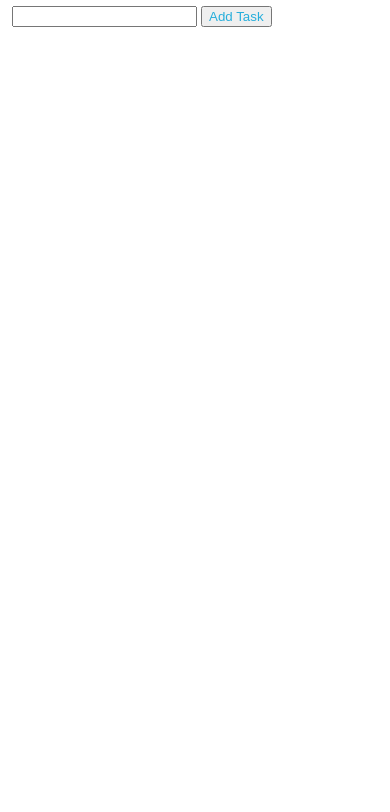
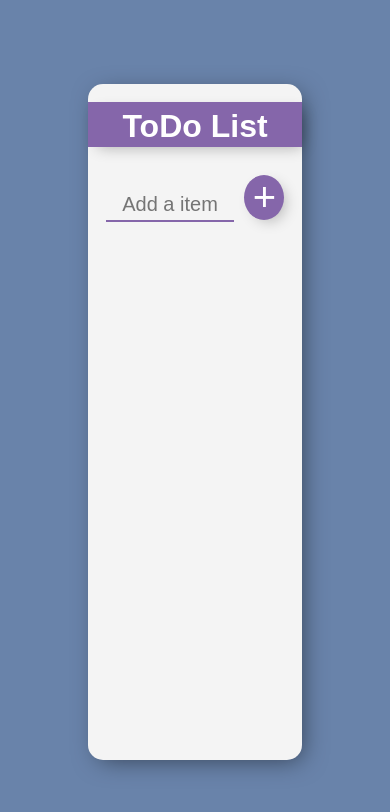
Before and after one commit to javeed-ahamed-khan/React-Assignment-5---Todo-List-React, a React app: page / in a window 390 px wide. Shown: the top 812 px of the page. Built offline with nearby package versions, Linux system fonts and the light colour scheme.

Commit message:
copied code provided by mentor to pass test cases

```diff
--- a/package.json
+++ b/package.json
@@ -12,9 +12,11 @@
   "author": "",
   "license": "ISC",
   "dependencies": {
+    "bootstrap": "^4.6.0",
     "css-loader": "^4.3.0",
     "jest-junit": "^11.1.0",
     "react": "^16.13.1",
+    "react-bootstrap": "^1.5.2",
     "react-dom": "^16.13.1",
     "style-loader": "^1.2.1",
     "webpack-cli": "^3.3.12"
--- a/src/components/AddTodo.js
+++ /dev/null
@@ -1,18 +0,0 @@
-import React from "react";
-
-const AddTodo = ({ insertTask }) => {
-  let val = "";
-  const storeVal = (e) => {
-    val = e.target.value;
-  };
-  return (
-    <div>
-      <input id="task" onChange={storeVal}></input>
-      <button id="btn" onClick={() => insertTask(val)}>
-        Add Task
-      </button>
-    </div>
-  );
-};
-
-export default AddTodo;
--- a/src/components/App.js
+++ b/src/components/App.js
@@ -1,73 +1,106 @@
-import React, { useState, useRef } from "react";
+import React, { useState, useRef, useEffect } from "react";
+import TodoList from "./TodoList";
 import "./../styles/App.css";
-import AddTodo from "./AddTodo";
-import TodoList from "./TodoList";
 
 function App() {
-  const [todos, setTodos] = useState([]);
+  const [inputList, setInputList] = useState("");
+  const [saveInputList, setSaveInputList] = useState("");
+  const [editIndex, setEditIndex] = useState(-1);
+  const [stopFirstTime, setStopFirstTime] = useState(false);
+  const [items, setItems] = useState([]);
+  const inputRef = useRef(null);
+  const editRef = useRef(null);
 
-  const get_id = () => {
-    let new_id = 0;
-    todos.forEach((e) => {
-      if (e.todo_id > new_id) {
-        new_id = e.todo_id;
-      }
-    });
-    new_id++;
-    return new_id;
+  useEffect(() => {
+    inputRef.current.focus();
+  }, [items]);
+
+  useEffect(() => {
+    if (stopFirstTime) editRef.current.focus();
+    else setStopFirstTime(true);
+  }, [saveInputList]);
+
+  const inputEvents = (event) => {
+    setInputList(event.target.value);
   };
 
-  const insertTask = (val) => {
-    if (val) {
-      const temp = {
-        todo_id: get_id(),
-        todo_val: val,
-        is_editing: false,
+  const editSaveList = (event) => {
+    setSaveInputList(event.target.value);
+  };
+
+  const addItem = () => {
+    if (inputList !== "") {
+      const newTodoObj = {
+        value: inputList,
+        isEditing: false,
       };
-      const newTodo = [...todos, temp];
-      setTodos(newTodo);
-      document.getElementById("task").value = "";
+      setItems((oldItems) => [...oldItems, newTodoObj]);
+      setInputList("");
     }
   };
-  const editTask = (id) => {
-    const newTodo = todos.filter((e) => {
-      if (e.todo_id == id) return (e.is_editing = true);
-      return e;
+
+  const deleteItem = (id) => {
+    setItems((oldItems) => {
+      return oldItems.filter((element, index) => index !== id);
     });
-    setTodos(newTodo);
   };
-  const updateTask = (id, val) => {
-    if (val) {
-      const newTodo = todos.map((e) => {
-        if (e.todo_id == id) {
-          const newObj = {
-            todo_id: id,
-            todo_val: val,
-            is_editing: false,
-          };
-          return newObj;
-        }
-        return e;
-      });
-      setTodos(newTodo);
+
+  const editItem = (id) => {
+    setEditIndex(id);
+    const copiedList = [...items];
+    const edit_element = copiedList.filter((element, index) => index === id);
+    edit_element[0].isEditing = true;
+    setItems(copiedList);
+    setSaveInputList(edit_element[0].value);
+  };
+
+  const updateInputList = () => {
+    const copiedList = [...items];
+    const edit_element = copiedList.filter(
+      (element, index) => index === editIndex
+    );
+    if (saveInputList !== "") {
+      edit_element[0].value = saveInputList;
+      edit_element[0].isEditing = false;
+      setItems(copiedList);
     }
-  };
-  const deleteTask = (id) => {
-    const newTodo = todos.filter((e) => {
-      return e.todo_id != id;
-    });
-    setTodos(newTodo);
   };
 
   return (
     <div id="main">
-      <AddTodo insertTask={insertTask} />
-      <TodoList
-        todos={todos}
-        deleteTask={deleteTask}
-        editTask={editTask}
-        updateTask={updateTask}
-      />
+      <div className="center_div">
+        <br />
+        <h1>ToDo List</h1>
+        <br />
+        <input
+          id="task"
+          ref={inputRef}
+          value={inputList}
+          onChange={inputEvents}
+          type="text"
+          placeholder="Add a item"
+        />
+        <button id="btn" onClick={addItem}>
+          {" "}
+          +{" "}
+        </button>
+
+        <ol>
+          {items.map((item, index) => (
+            <TodoList
+              key={index}
+              item={item}
+              id={index}
+              deleteItem={deleteItem}
+              editItem={editItem}
+              editSaveList={editSaveList}
+              saveInputList={saveInputList}
+              updateInputList={updateInputList}
+              editRef={editRef}
+            />
+          ))}
+        </ol>
+      </div>
     </div>
   );
 }
--- a/src/components/ListItems.js
+++ /dev/null
@@ -1,45 +0,0 @@
-import React from "react";
-
-const ListItems = ({ todo, deleteTask, editTask, updateTask }) => {
-  let val = todo.todo_val;
-  const storeVal = (e) => {
-    val = e.target.value;
-  };
-  return (
-    <div className="list">
-      {todo.is_editing ? (
-        <>
-          <p>{todo.todo_val}</p>
-
-          <input
-            className="editTask"
-            value={todo.todo_val}
-            onChange={storeVal}
-          ></input>
-          <button
-            className="saveTask"
-            onClick={() => updateTask(todo.todo_id, val)}
-          >
-            save
-          </button>
-        </>
-      ) : (
-        <>
-          <p>{todo.todo_val}</p>
-          <span>
-            <button className="edit" onClick={() => editTask(todo.todo_id)}>
-              edit
-            </button>
-          </span>
-          <span>
-            <button className="delete" onClick={() => deleteTask(todo.todo_id)}>
-              delete
-            </button>
-          </span>
-        </>
-      )}
-    </div>
-  );
-};
-
-export default ListItems;
--- a/src/components/TodoList.js
+++ b/src/components/TodoList.js
@@ -1,19 +1,51 @@
 import React from "react";
-import ListItems from "./ListItems";
 
-const TodoList = ({ todos, deleteTask, editTask, updateTask }) => {
-  const items = todos.map((e) => {
+const TodoList = ({
+  item,
+  id,
+  deleteItem,
+  editItem,
+  editSaveList,
+  saveInputList,
+  updateInputList,
+  editRef,
+}) => {
+  if (item.isEditing) {
     return (
-      <ListItems
-        key={e.todo_id}
-        todo={e}
-        deleteTask={deleteTask}
-        editTask={editTask}
-        updateTask={updateTask}
-      />
+      <div className="edit_list">
+        <input
+          ref={editRef}
+          value={saveInputList}
+          onChange={editSaveList}
+          className="editTask"
+        ></input>
+        <button className="saveTask" onClick={updateInputList}>
+          Save
+        </button>
+      </div>
     );
-  });
-  return <div>{items}</div>;
+  }
+
+  return (
+    <div className="todo_style">
+      <i
+        className="fa fa-times delete"
+        aria-hidden="true"
+        onClick={() => deleteItem(id)}
+      >
+        delete
+      </i>
+
+      <li className="list">{item.value}</li>
+      <i
+        className="fas fa-edit edit"
+        aria-hidden="true"
+        onClick={() => editItem(id)}
+      >
+        edit
+      </i>
+    </div>
+  );
 };
 
 export default TodoList;
--- a/src/styles/App.css
+++ b/src/styles/App.css
@@ -1,17 +1,169 @@
 * {
-  margin: 2px;
+  /* background-color: #fff; */
+  padding: 0;
+  margin: 0;
+  font-family: "Arial";
 }
-h1 {
-  color: #27aedb;
+
+#main {
+  width: 100%;
+  height: 100vh;
+  background: #6983aa;
+  display: flex;
+  flex-direction: row;
+  justify-content: center;
+  align-items: center;
   text-align: center;
 }
 
-button {
-  color: #27aedb;
+.center_div {
+  width: 25%;
+  height: 80vh;
+  background-color: #f4f4f4;
+  box-shadow: 5px 5px 25px -5px rgba(0, 0, 0, 0.5);
+  border-radius: 15px;
+}
+
+h1 {
+  color: #fff;
+  background: transparent;
+  background-color: #8566aa;
+  padding: 6px 0 2px 0;
+  margin-bottom: 10px;
+  box-shadow: 5px 5px 15px -5px rgba(0, 0, 0, 0.3);
+}
+
+input {
   text-align: center;
+  height: 30px;
+  top: 10px;
+  border: none;
+  background: transparent;
+  font-size: 20px;
+  font-weight: 500;
+  width: 60%;
+  border-bottom: 2px solid #8566aa;
+  outline: none;
+}
+
+#btn {
+  min-height: 40px;
+  width: 40px;
+  border-radius: 50%;
+  background-color: #8566aa;
+  color: #fff;
+  font-size: 40px;
+  border: none;
+  outline: none;
+  margin-left: 10px;
+  box-shadow: 5px 5px 15px -5px rgba(0, 0, 0, 0.3);
+  cursor: pointer;
+}
+
+#btn:hover {
+  background-color: #20bf6b;
+}
+
+ol {
+  margin-top: 30px;
+  margin-right: 50px;
+}
+
+ol li {
+  padding: 3px 0;
+  text-align: left;
+  font-size: 20px;
+  font-weight: 500;
+  min-height: 40px;
+  display: flex;
+  align-items: center;
+  color: #8566aa;
+  text-transform: capitalize;
+}
+
+.todo_style {
+  display: flex;
+  flex-direction: row;
   justify-content: center;
   align-items: center;
 }
-textarea {
-  background-color: pink;
+
+.todo_style .fa-times {
+  width: 60px;
+  height: 20px;
+  border-radius: 4px;
+  display: flex;
+  justify-content: center;
+  align-items: center;
+  background-color: #8566aa;
+  margin: 0 15px 0 35px;
+  color: aliceblue;
+  box-shadow: 5px 5px 15px -5px rgba(0, 0, 0, 0.3);
 }
+
+.todo_style .fa-edit {
+  width: 60px;
+  height: 20px;
+  display: flex;
+  justify-content: center;
+  align-items: center;
+  background-color: #8566aa;
+  border-radius: 4px;
+  margin: 0 15px 0 35px;
+  color: aliceblue;
+  box-shadow: 5px 5px 15px -5px rgba(0, 0, 0, 0.3);
+}
+
+.todo_style .fa-times:hover {
+  background-color: crimson;
+}
+
+.todo_style .fa-times:hover {
+  background-color: blueviolet;
+}
+
+.todo_style .fa-times:hover .list_style {
+  color: crimson;
+}
+
+.edit_list {
+  display: flex;
+  justify-content: center;
+  align-items: center;
+}
+
+.saveTask {
+  background-color: #8566aa;
+  color: #fff;
+  font-size: 20px;
+  border: none;
+  outline: none;
+  margin-left: 10px;
+  box-shadow: 5px 5px 15px -5px rgba(0, 0, 0, 0.3);
+  cursor: pointer;
+}
+
+@media (max-width: 768px) {
+  .center_div {
+    width: 55%;
+  }
+
+  .todo_style .fa-times {
+    margin: 0 15px 0 15px;
+    display: flex;
+    justify-content: center;
+    align-items: center;
+  }
+
+  button {
+    margin-left: 5px;
+    min-height: 40px;
+    width: 40px;
+    color: #fff;
+    font-size: 30px;
+  }
+}
+
+.bg-pink {
+  /* background-color:pink; */
+}
```
Also changed, not shown: 1 other file (tests, documents, lock files or other folders).
